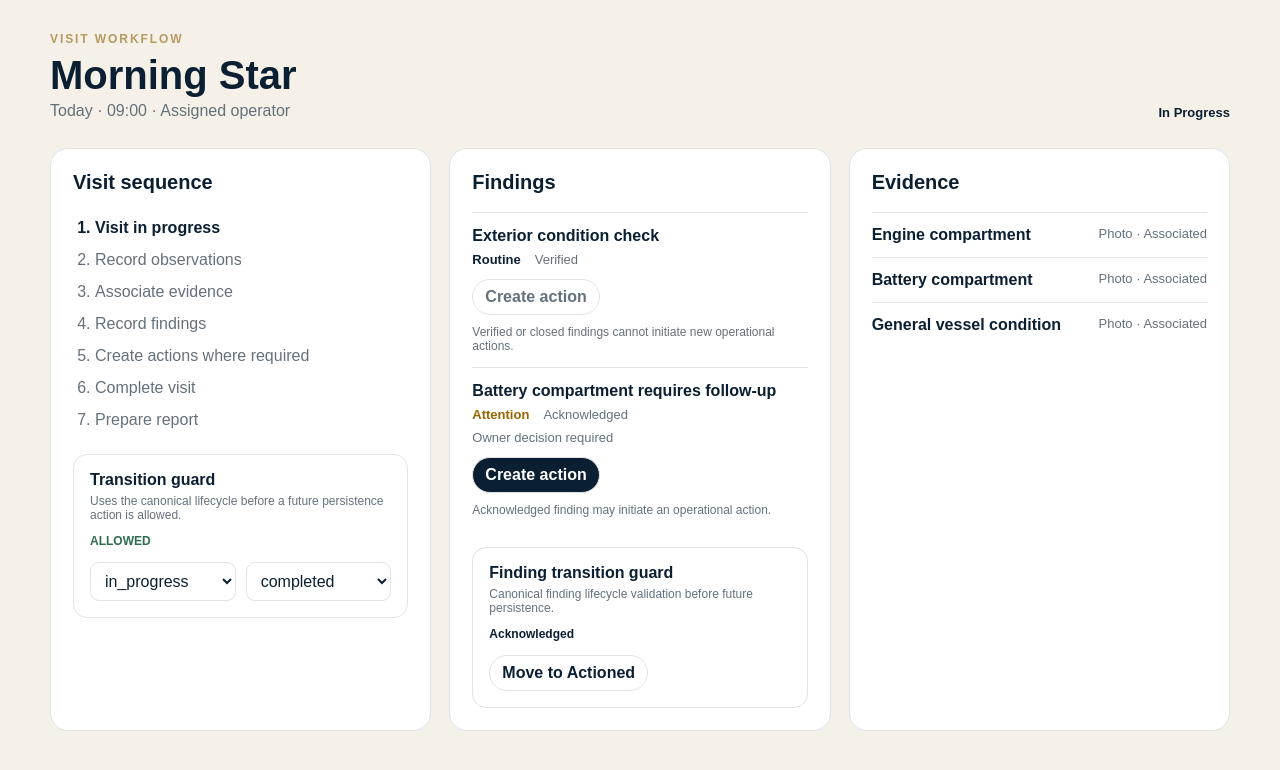
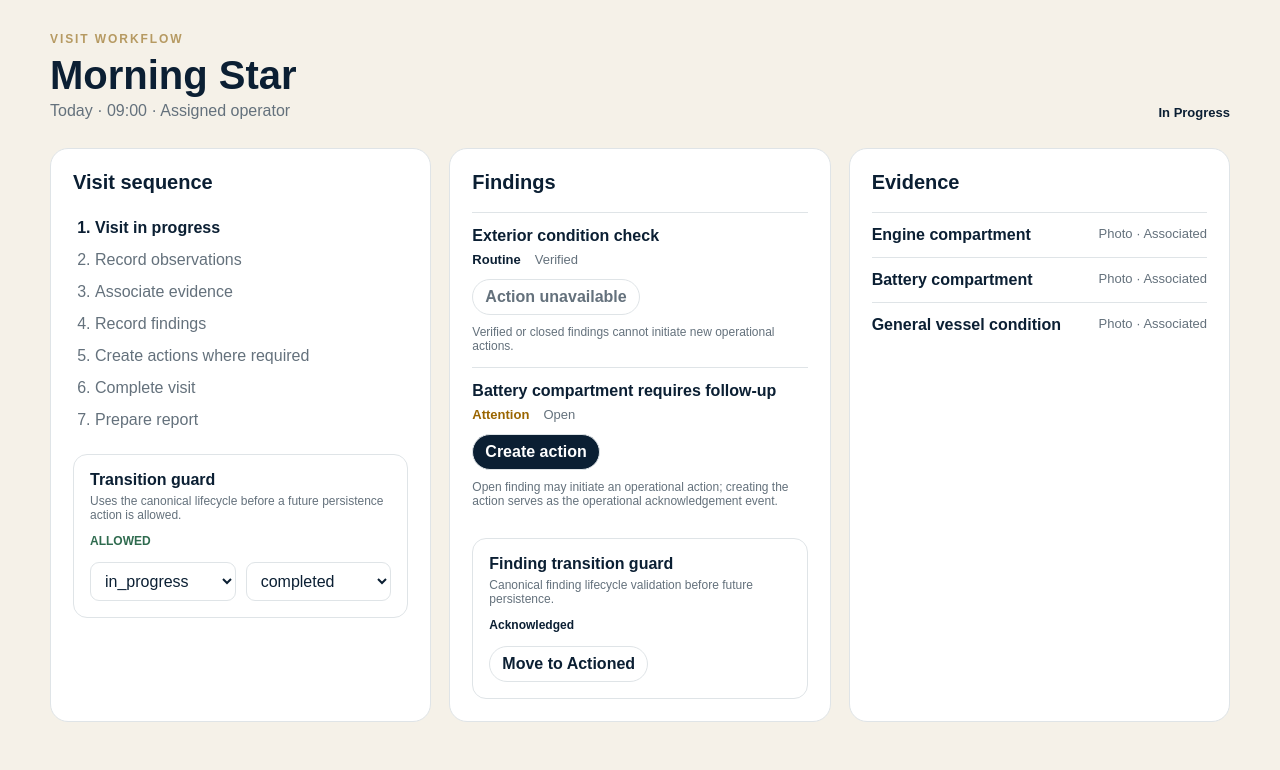
Before and after one commit to zabuilds/MMC-, a Next.js app: page /operations/visits/1 in a window 1280 px wide. Shown: the top 770 px of the page. Built offline with nearby package versions, Linux system fonts and the light colour scheme.

Commit message:
apply open-finding action creation rule in UI

```diff
--- a/app/operations/visits/[visitId]/page.tsx
+++ b/app/operations/visits/[visitId]/page.tsx
@@ -25,8 +25,7 @@ const findings: Finding[] = [
   {
     title: "Battery compartment requires follow-up",
     priority: "Attention",
-    status: "Acknowledged",
-    action: "Owner decision required",
+    status: "Open",
   },
 ];
 
@@ -99,7 +98,7 @@ export default function VisitDetailPage() {
                       title={getFindingActionCreationReason(findingStatus)}
                       style={{ border: "1px solid var(--line)", background: actionAllowed ? "var(--navy)" : "var(--cream)", color: actionAllowed ? "white" : "var(--muted)", borderRadius: 999, padding: "8px 12px", fontWeight: 800, cursor: actionAllowed ? "pointer" : "not-allowed" }}
                     >
-                      Create action
+                      {actionAllowed ? "Create action" : "Action unavailable"}
                     </button>
                     <span style={{ color: "var(--muted)", fontSize: 12 }}>{getFindingActionCreationReason(findingStatus)}</span>
                   </div>
```
